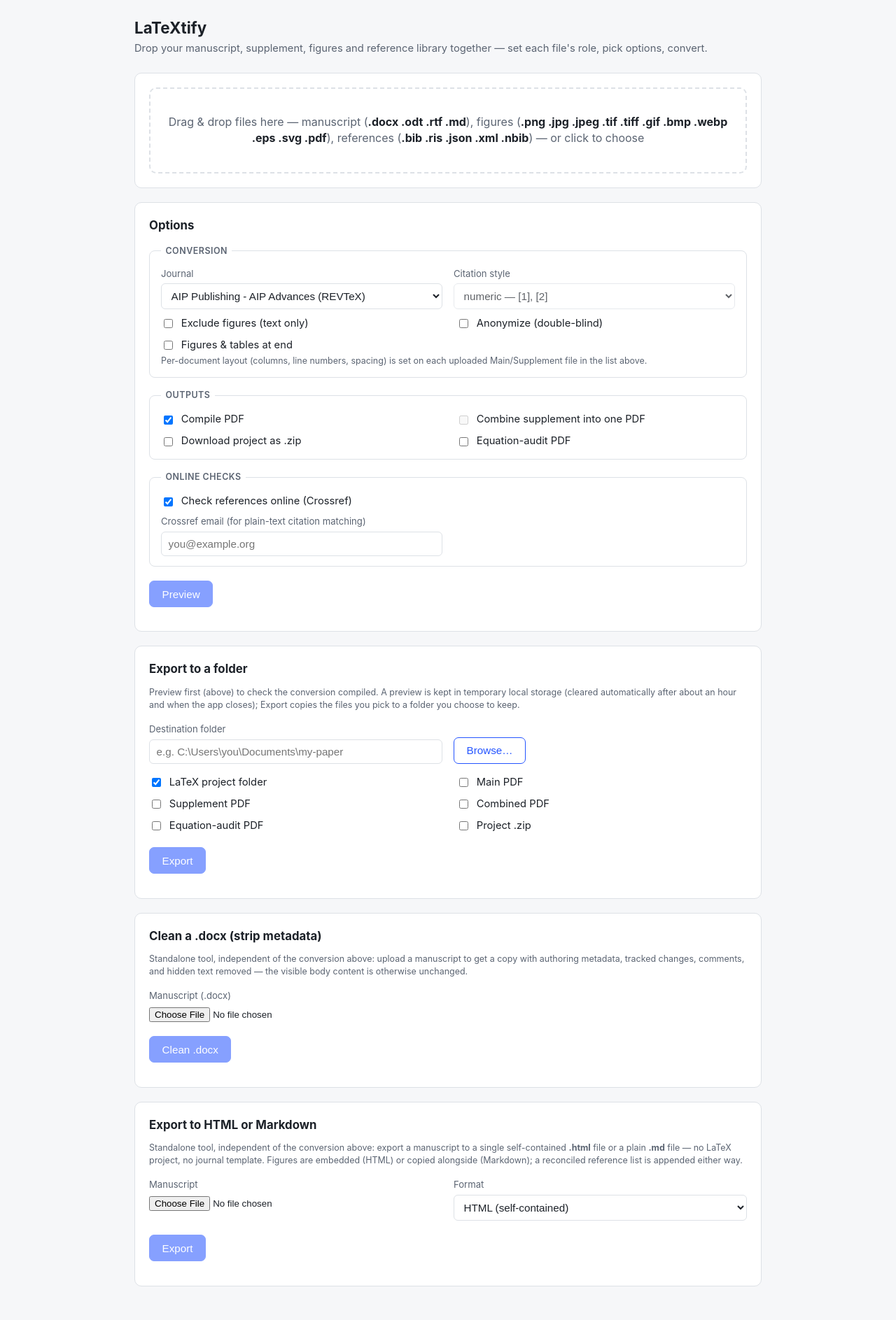
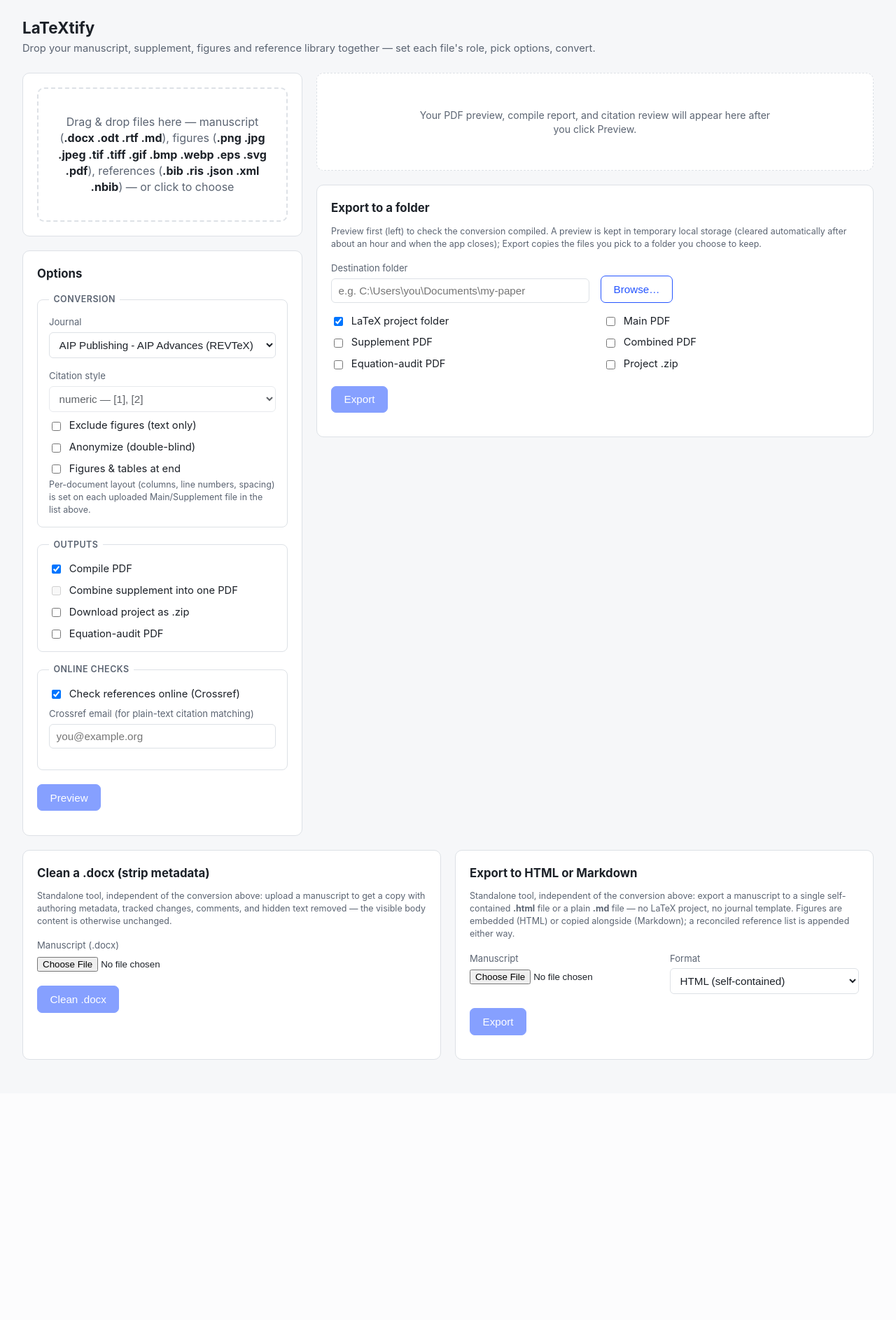
Before and after one commit to pquarterman17/LaTeXtify, a FastAPI app: page / in a window 1280 px wide. Shown: the whole page at 70% size. After the commit the page ends 1515 px from the top, so only its background shows below. Run offline with FastAPI, Linux system fonts and the light colour scheme; some libraries are stand-ins or nearby versions.

Commit message:
feat(gui): two-column layout -- inputs left, outputs right
The old single-column stack pushed the PDF preview, report, and
citation-review panels far below the Preview button, off-screen on a
click. Reflow into a two-pane layout that uses the horizontal space
instead: dropzone/file-roles/Options/Preview on the left (everything
visible at startup), PDF preview/report/warnings/citation-review/
downloads/export-to-folder on the right, filling into view the moment
Preview finishes. Falls back to a single stacked column below 900px.
Also adds an empty-state placeholder in the right pane so it's obvious
where results will land before the first conversion.

All wiring, IDs, and JS namespaces (window.LTXApp/LTXResults/LTXReview/
LTXExport) are unchanged -- this is a pure reflow, not a restyle.

```diff
--- a/latextify/gui/static/app.js
+++ b/latextify/gui/static/app.js
@@ -422,11 +422,12 @@
       if (!resp.ok) throw new Error(body.detail || "conversion failed (" + resp.status + ")");
 
       lastExportToken = body.export_token || null;
-      let statusMsg = (body.success ? "Preview ready. " : "Finished with errors — check the report below. ")
+      let statusMsg = (body.success ? "Preview ready — see the panel to the right. " : "Finished with errors — check the report to the right. ")
         + "Compiled from: " + body.output_dir;
-      if (body.success) statusMsg += " · Choose a folder below and click Export to save.";
+      if (body.success) statusMsg += " · Choose a folder there and click Export to save.";
       setStatus(statusMsg);
       window.LTXExport.update();
+      window.LTXResults.hidePlaceholder();
 
       (body.warnings || []).forEach(window.LTXResults.appendWarning);
       window.LTXResults.renderPdfTabs(body);
--- a/latextify/gui/static/index.html
+++ b/latextify/gui/static/index.html
@@ -12,6 +12,8 @@
   <p>Drop your manuscript, supplement, figures and reference library together — set each file's role, pick options, convert.</p>
 </header>
 <main>
+  <div class="layout-grid">
+  <div class="col-inputs">
   <section class="panel">
     <div id="dropzone" class="dropzone" tabindex="0" role="button" aria-label="Choose or drop files">
       <div id="dropzone-text">Drag &amp; drop files here (<strong>.docx</strong>, figures, <strong>.bib</strong>), or click to choose</div>
@@ -87,10 +89,50 @@
     <div id="status" class="status"></div>
     <div id="error-box" class="error-box hidden"></div>
   </section>
+  </div>
+
+  <div class="col-outputs">
+  <section id="results-placeholder" class="panel placeholder-panel">
+    <p class="hint">Your PDF preview, compile report, and citation review will appear here after
+      you click Preview.</p>
+  </section>
+
+  <section id="pdf-panel" class="panel hidden">
+    <h2>PDF preview</h2>
+    <div id="pdf-tabs" class="tabs"></div>
+    <embed id="pdf-embed" class="pdf-frame" type="application/pdf" />
+  </section>
+
+  <section id="report-panel" class="panel hidden">
+    <h2>report.md</h2>
+    <pre id="report-text" class="report"></pre>
+  </section>
+
+  <section id="warnings-panel" class="panel hidden">
+    <h2>Warnings</h2>
+    <ul id="warnings-list" class="warnings-list"></ul>
+  </section>
+
+  <section id="review-panel" class="panel hidden">
+    <h2>Reference review</h2>
+    <p class="hint">The online check flagged these references. For each one, approve Crossref's fix,
+      keep yours, or edit the whole entry — then Apply to update references.bib and recompile.</p>
+    <div id="review-summary" class="review-summary"></div>
+    <div id="review-cards"></div>
+    <div class="actions">
+      <button id="apply-btn" type="button">Apply corrections &amp; recompile</button>
+    </div>
+    <div id="review-status" class="status"></div>
+  </section>
+
+  <section id="downloads-panel" class="panel hidden">
+    <h2>Downloads</h2>
+    <div id="downloads" class="downloads"></div>
+  </section>
 
   <section class="panel">
     <h2>Export to a folder</h2>
-    <p class="hint">Preview first (above) to check the conversion compiled. A preview is kept in
+    <p class="hint">Preview first (left) to check the conversion compiled. A preview is kept in
       temporary local storage (cleared automatically after about an hour and when the app closes);
       Export copies the files you pick to a folder you choose to keep.</p>
     <div class="controls">
@@ -115,40 +157,10 @@
     </div>
     <div id="export-status" class="status"></div>
   </section>
+  </div>
+  </div>
 
-  <section id="warnings-panel" class="panel hidden">
-    <h2>Warnings</h2>
-    <ul id="warnings-list" class="warnings-list"></ul>
-  </section>
-
-  <section id="review-panel" class="panel hidden">
-    <h2>Reference review</h2>
-    <p class="hint">The online check flagged these references. For each one, approve Crossref's fix,
-      keep yours, or edit the whole entry — then Apply to update references.bib and recompile.</p>
-    <div id="review-summary" class="review-summary"></div>
-    <div id="review-cards"></div>
-    <div class="actions">
-      <button id="apply-btn" type="button">Apply corrections &amp; recompile</button>
-    </div>
-    <div id="review-status" class="status"></div>
-  </section>
-
-  <section id="downloads-panel" class="panel hidden">
-    <h2>Downloads</h2>
-    <div id="downloads" class="downloads"></div>
-  </section>
-
-  <section id="pdf-panel" class="panel hidden">
-    <h2>PDF preview</h2>
-    <div id="pdf-tabs" class="tabs"></div>
-    <embed id="pdf-embed" class="pdf-frame" type="application/pdf" />
-  </section>
-
-  <section id="report-panel" class="panel hidden">
-    <h2>report.md</h2>
-    <pre id="report-text" class="report"></pre>
-  </section>
-
+  <div class="tools-row">
   <section class="panel">
     <h2>Clean a .docx (strip metadata)</h2>
     <p class="hint">Standalone tool, independent of the conversion above: upload a manuscript to
@@ -192,6 +204,7 @@
     <div id="altexport-status" class="status"></div>
     <div id="altexport-report" class="hint hidden"></div>
   </section>
+  </div>
 </main>
 
 <script src="/static/app.js"></script>
--- a/latextify/gui/static/results.js
+++ b/latextify/gui/static/results.js
@@ -7,6 +7,7 @@
   "use strict";
 
   const el = (id) => document.getElementById(id);
+  const resultsPlaceholder = el("results-placeholder");
   const warningsPanel = el("warnings-panel");
   const warningsList = el("warnings-list");
   const downloadsPanel = el("downloads-panel");
@@ -17,6 +18,11 @@
   const reportPanel = el("report-panel");
   const reportText = el("report-text");
 
+  // The right (outputs) column shows this empty-state prompt until the first
+  // conversion produces something to look at; app.js hides it right after a
+  // successful convert/apply-corrections response, before rendering results.
+  function hidePlaceholder() { resultsPlaceholder.classList.add("hidden"); }
+
   // Warnings accumulate across convert + export flows in one shared panel.
   function appendWarning(message) {
     const li = document.createElement("li");
@@ -26,6 +32,7 @@
   }
 
   function reset() {
+    resultsPlaceholder.classList.remove("hidden");
     warningsPanel.classList.add("hidden"); warningsList.innerHTML = "";
     downloadsPanel.classList.add("hidden"); downloads.innerHTML = "";
     reportPanel.classList.add("hidden"); reportText.textContent = "";
@@ -84,5 +91,6 @@
     renderDownloads: renderDownloads,
     appendWarning: appendWarning,
     showReport: showReport,
+    hidePlaceholder: hidePlaceholder,
   };
 })();
--- a/latextify/gui/static/style.css
+++ b/latextify/gui/static/style.css
@@ -25,17 +25,45 @@ body {
 }
 header {
   padding: 1.5rem 2rem 0.5rem;
-  max-width: 960px;
+  max-width: 1400px;
   margin: 0 auto;
 }
 header h1 { font-size: 1.4rem; margin: 0 0 0.15rem; }
 header p { margin: 0; color: var(--muted); font-size: 0.92rem; }
 main {
-  max-width: 960px;
+  max-width: 1400px;
   margin: 0 auto;
   padding: 1rem 2rem 3rem;
+  display: flex;
+  flex-direction: column;
+  gap: 1.25rem;
+}
+/* Two-pane layout (plan: inputs left, outputs right): the left column holds
+   everything visible at startup (dropzone, file roles, options, Preview);
+   the right column fills with results the instant Preview finishes, in view
+   beside the controls instead of far below them. Falls back to a single
+   stacked column -- inputs above outputs -- on narrow screens below. */
+.layout-grid {
+  display: grid;
+  grid-template-columns: minmax(320px, 400px) 1fr;
+  gap: 1.25rem;
+  align-items: start;
+}
+.col-inputs, .col-outputs {
   display: grid;
   gap: 1.25rem;
+  min-width: 0;
+}
+/* The two standalone tools (Clean .docx / Export HTML-MD) are independent of
+   the preview flow and each self-contained (upload + action + result), so
+   they sit side by side below the main grid rather than in either column. */
+.tools-row {
+  display: grid;
+  grid-template-columns: 1fr 1fr;
+  gap: 1.25rem;
+}
+@media (max-width: 900px) {
+  .layout-grid, .tools-row { grid-template-columns: 1fr; }
 }
 .panel {
   background: var(--panel);
@@ -43,6 +71,15 @@ main {
   border-radius: 10px;
   padding: 1.25rem;
 }
+/* Narrower left column: two-up control/option grids get cramped there, so
+   collapse them to one column. The wider right column and tools row keep
+   the normal two-up grids below. */
+.col-inputs .controls, .col-inputs .options-grid { grid-template-columns: 1fr; }
+.placeholder-panel {
+  display: flex; align-items: center; justify-content: center;
+  min-height: 140px; text-align: center; border-style: dashed;
+}
+.placeholder-panel .hint { font-size: 0.88rem; max-width: 32rem; }
 .dropzone {
   border: 2px dashed var(--border);
   border-radius: 10px;
```
